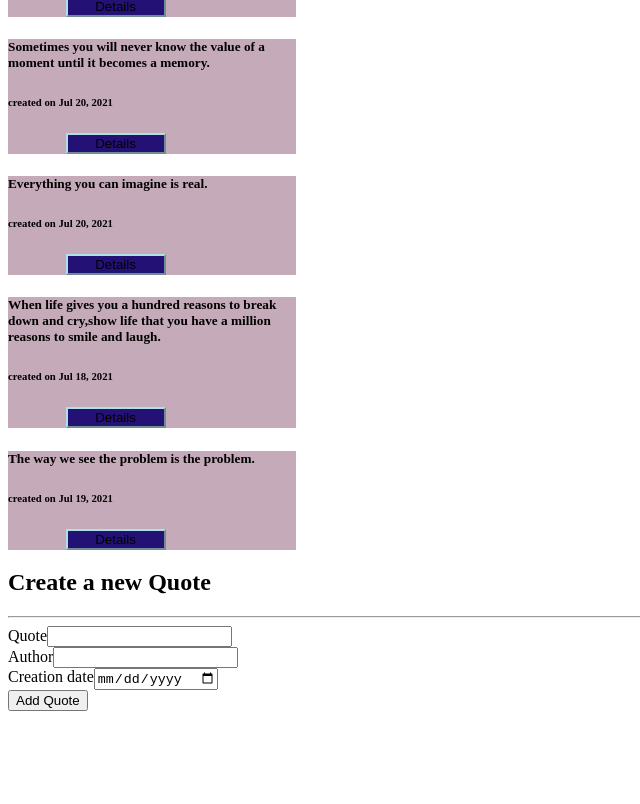
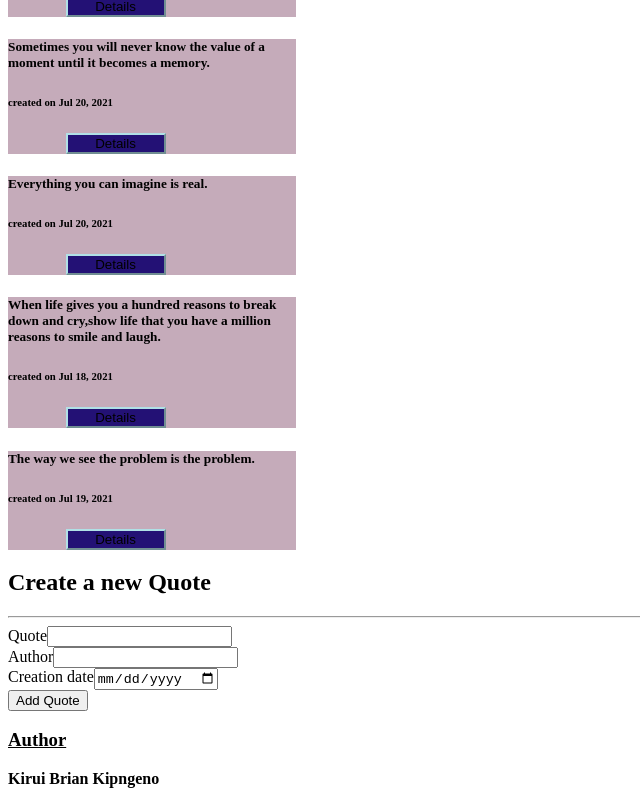
Before and after one commit to Kiruisang/Quotes, an Angular app: page / in a window 1280 px wide. Shown: the part 339-1143 px from the top of the page, without its empty margins (0-640 px from the left). Before the commit the page ends 1058 px from the top, so only its background shows below. Built offline with nearby package versions, Linux system fonts and the light colour scheme.

Commit message:
added the author section

```diff
--- a/src/app/quote/quote.component.html
+++ b/src/app/quote/quote.component.html
@@ -1,5 +1,5 @@
 <div class="container">
-    <h1>Quotes</h1>
+    <h1 class="quotedheader">Quotes</h1>
     <hr />
     <div class="row">
       <div class="col-md-6">
@@ -24,4 +24,6 @@
           <app-quote-form (addQuote)='addNewQuote($event)'></app-quote-form>
       </div>
     </div>
+    <h3><u>Author</u></h3>
+    <p><strong>Kirui Brian Kipngeno</strong></p>
   </div>
```
